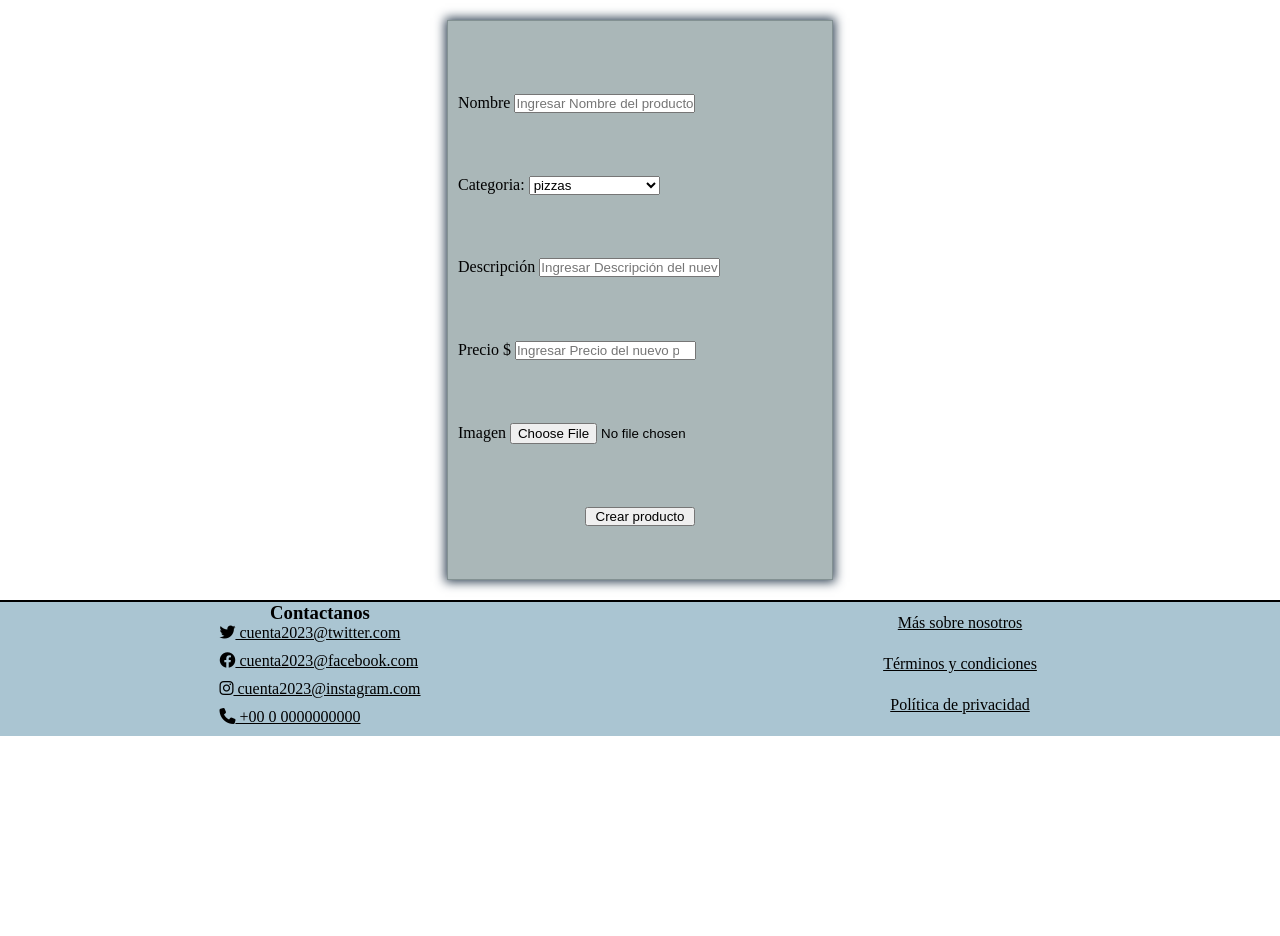
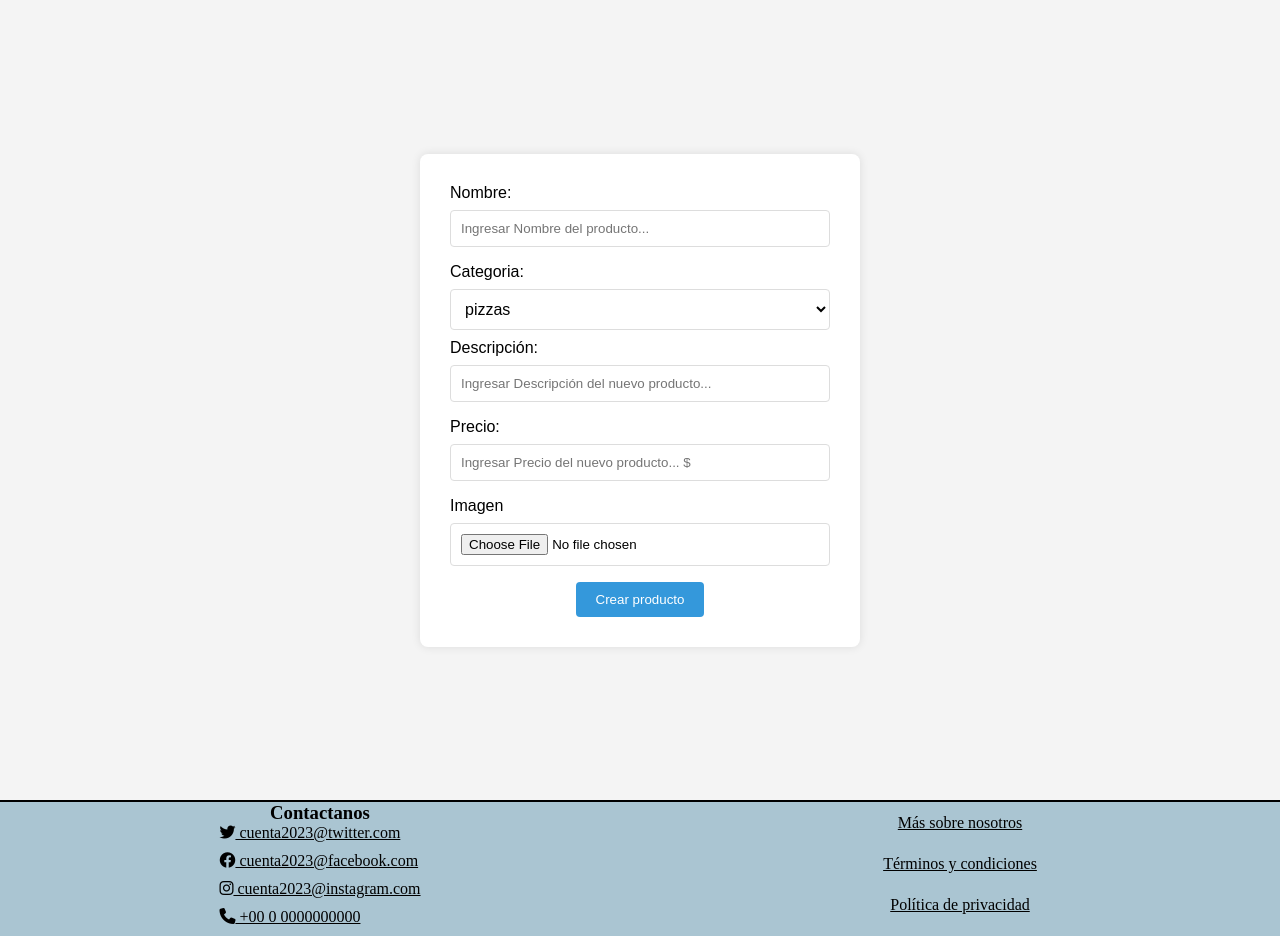
Before and after one commit to Santi163M/grupo_6_appetite, a Node server app: page /product/crear in a window 1280 px wide. Shown: the part 80-1016 px from the top of the page. Before the commit the page ends 816 px from the top, so only its background shows below. Run offline with Node 20, Linux system fonts and the light colour scheme; data comes from the database, SQL or seed files in the repository; some libraries are stand-ins or nearby versions.

Commit message:
Create product desing update

```diff
--- a/public/css/create.css
+++ b/public/css/create.css
@@ -3,17 +3,21 @@
     padding: 0px;
 }
 main{
-    margin: 20px 0px 20px 0px;
+    font-family: 'Arial', sans-serif;
+    background-color: #f4f4f4;
+    margin: 0;
+    padding: 0;
     display: flex;
     justify-content: center;
-    height: 70vh;
+    align-items: center;
+    height: 100vh;
 }
 .create{
-    background-color: #AAB7B8 ;
-    border: 1px solid #839192  ;
-    box-shadow: 0px 0px 10px 2px #2C3E50 ;
-    width: 30%;
-
+    background-color: #fff;
+    border-radius: 8px;
+    box-shadow: 0 0 10px rgba(0, 0, 0, 0.1);
+    padding: 20px;
+    width: 400px;
 }
 .create>form{
     display: flex;
@@ -22,15 +26,60 @@ main{
     padding: 10px;
     height: 100%;
 }
+.create div label {
+    display: block;
+  margin-bottom: 8px;
+}
+.create div input{
+    width: 100%;
+    padding: 10px;
+    margin-bottom: 16px;
+    border: 1px solid #ddd;
+    border-radius: 4px;
+    box-sizing: border-box;
+}
+div input:hover{
+    border-color: #2980b9
+}
 .button-container{
     display: flex;
     justify-content: center;
 }
+.categoria {
+    padding: 10px;
+  font-size: 16px;
+  border: 1px solid #ddd;
+  border-radius: 4px;
+  box-sizing: border-box;
+  width: 100%;
+  background-color: #fff;
+  cursor: pointer;
+  margin-bottom: 9px;
+}
+.categoria::ms-expand{
+    display: none;
+}
+.categoria::after{
+    content: '\25BC';
+    position: absolute;
+    top: 50%;
+    right: 10px;
+    transform: translateY(-50%);
+}
+.categoria:focus, .categoria:hover {
+    border-color: #2980b9
+}
+.categoria option{
+    padding: 10px;
+}
 .button-container>button{
-    width: 30%;
+    background-color: #3498db;
+    color: #fff;
+    padding: 10px 20px;
+    border: none;
+    border-radius: 4px;
+    cursor: pointer;
 }
 .button-container>button:hover{
-    background-color: blue;
-    color: white;
-    transition: 1s;
+    background-color: #2980b9;
 }
--- a/src/views/crearproducto.ejs
+++ b/src/views/crearproducto.ejs
@@ -14,13 +14,13 @@
         <section class="create">
             <form action="/product/crear" method="POST" enctype="multipart/form-data">
                 <div>
-                <label for="nombre">Nombre</label>
+                <label for="nombre">Nombre:</label>
             <input class="input" type="text" name="nombre" placeholder="Ingresar Nombre del producto..."></input>
             </div>
 
             <div>
                 <label>Categoria:</label>
-                <select name="categoria">
+                <select name="categoria" class="categoria">
                     <% for (let i= 0; i < categoria.length; i++) { %>
                         <option value="<%=categoria[i].id%>">
                             <%=categoria[i].nombre%>
@@ -30,13 +30,13 @@
             </div>
 
             <div>
-                <label for="descripción">Descripción</label>
+                <label for="descripción">Descripción:</label>
             <input type="text" name="descripcion" placeholder="Ingresar Descripción del nuevo producto..."></input>
             </div>
 
             <div>
-                <label for="precio">Precio  $</label>
-                <input type="number" name="precio" placeholder="Ingresar Precio del nuevo producto..."></input>
+                <label for="precio">Precio:</label>
+                <input type="number" name="precio" placeholder="Ingresar Precio del nuevo producto... $" ></input>
             </div>
 
             <div>
```
